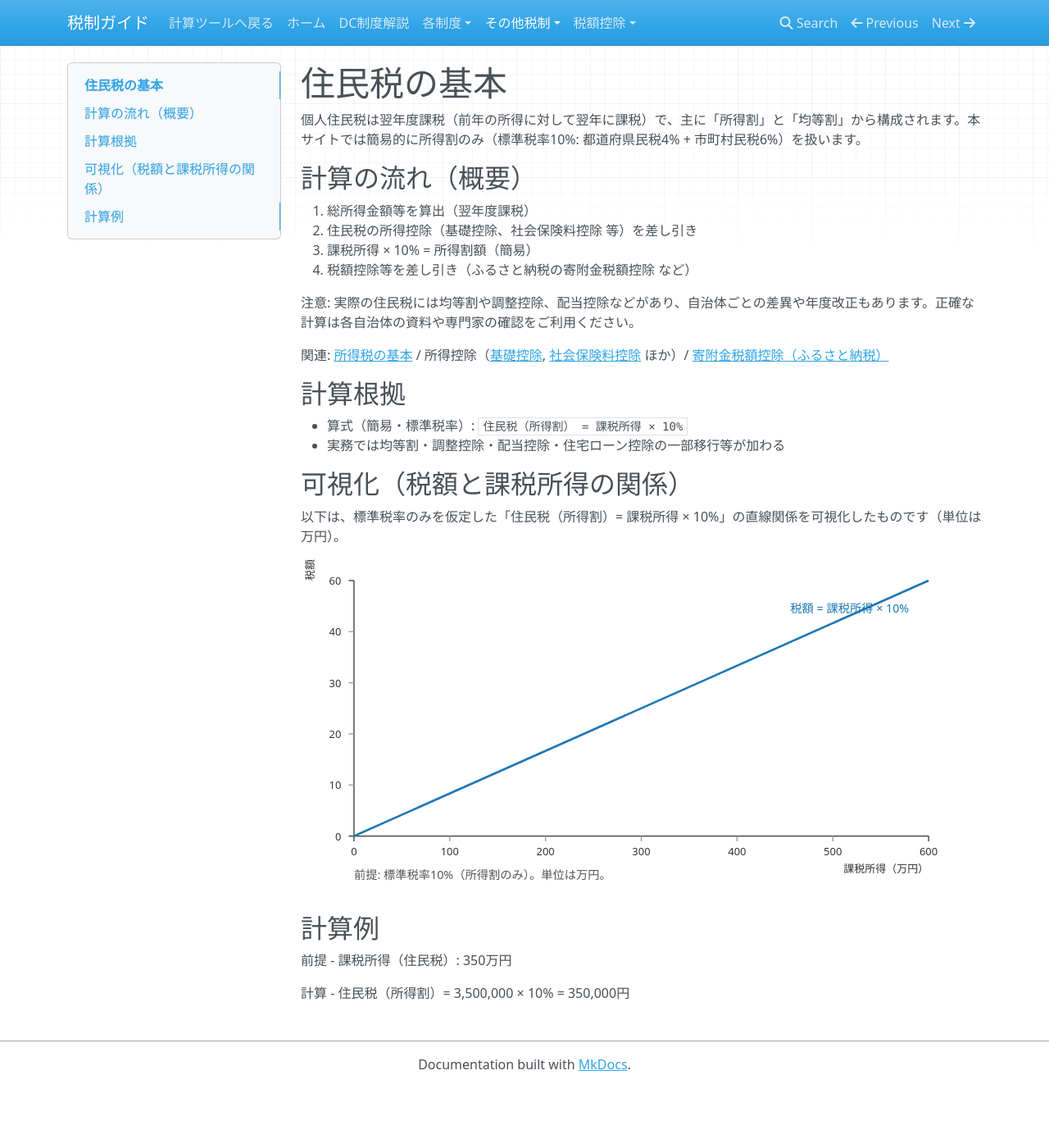
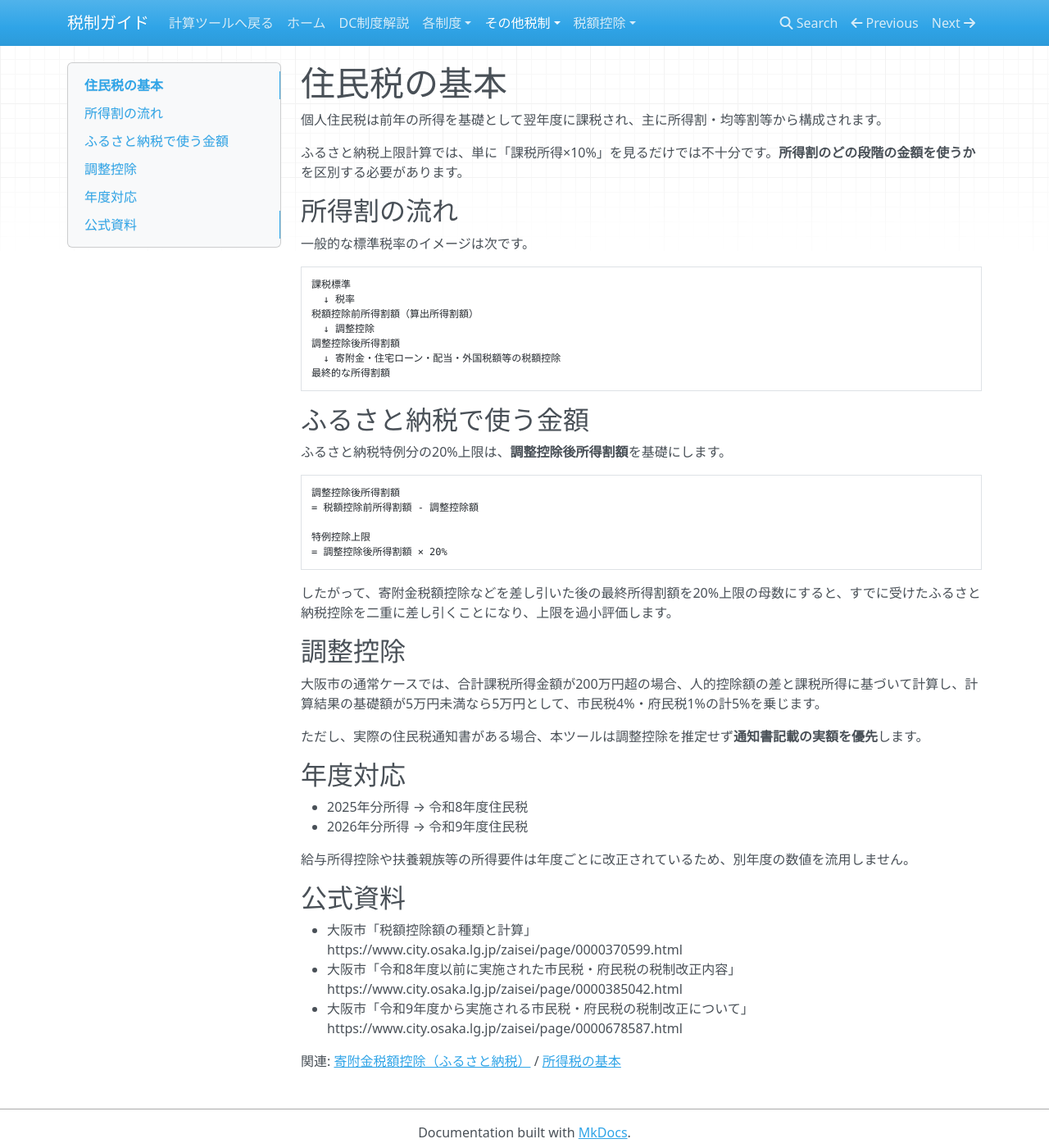
Before and after one commit to KAFKA2306/furutsatotax, an MkDocs documentation site: the page built from docs/住民税の基本.md, in a window 1280 px wide and 1400 px high. Shown: the whole window at 82% size. Built offline with MkDocs 1.6.1, drawn with Linux system fonts in a browser that asks for light colours; nearby versions of some CDN libraries.

Commit message:
docs: distinguish resident-tax levy stages used by furusato cap

````diff
--- a/docs/住民税の基本.md
+++ b/docs/住民税の基本.md
@@ -1,78 +1,57 @@
 # 住民税の基本
 
-個人住民税は翌年度課税（前年の所得に対して翌年に課税）で、主に「所得割」と「均等割」から構成されます。本サイトでは簡易的に所得割のみ（標準税率10%: 都道府県民税4% + 市町村民税6%）を扱います。
+個人住民税は前年の所得を基礎として翌年度に課税され、主に所得割・均等割等から構成されます。
 
-## 計算の流れ（概要）
-1. 総所得金額等を算出（翌年度課税）
-2. 住民税の所得控除（基礎控除、社会保険料控除 等）を差し引き
-3. 課税所得 × 10% = 所得割額（簡易）
-4. 税額控除等を差し引き（ふるさと納税の寄附金税額控除 など）
+ふるさと納税上限計算では、単に「課税所得×10%」を見るだけでは不十分です。**所得割のどの段階の金額を使うか**を区別する必要があります。
 
-注意: 実際の住民税には均等割や調整控除、配当控除などがあり、自治体ごとの差異や年度改正もあります。正確な計算は各自治体の資料や専門家の確認をご利用ください。
+## 所得割の流れ
 
-関連: [所得税の基本](所得税の基本.md) / 所得控除（[基礎控除](基礎控除.md), [社会保険料控除](社会保険料控除.md) ほか）/ [寄附金税額控除（ふるさと納税）](寄附金控除_ふるさと納税.md)
+一般的な標準税率のイメージは次です。
 
-## 計算根拠
-- 算式（簡易・標準税率）: `住民税（所得割） = 課税所得 × 10%`
-- 実務では均等割・調整控除・配当控除・住宅ローン控除の一部移行等が加わる
+```text
+課税標準
+  ↓ 税率
+税額控除前所得割額（算出所得割額）
+  ↓ 調整控除
+調整控除後所得割額
+  ↓ 寄附金・住宅ローン・配当・外国税額等の税額控除
+最終的な所得割額
+```
 
-## 可視化（税額と課税所得の関係）
-以下は、標準税率のみを仮定した「住民税（所得割）= 課税所得 × 10%」の直線関係を可視化したものです（単位は万円）。
+## ふるさと納税で使う金額
 
-<svg viewBox="0 0 640 320" width="100%" height="auto" xmlns="http://www.w3.org/2000/svg" role="img" aria-label="住民税（所得割）=課税所得×10% の直線">
-  <desc>住民税（所得割）は課税所得の10%で増える直線。横軸は課税所得（0〜600万円）、縦軸は税額（0〜60万円）。</desc>
-  <!-- マージン: 左50 上20 右50 下20 / プロット領域: 幅540 高さ240 -->
-  <rect x="0" y="0" width="640" height="320" fill="#fff" />
-  <!-- 軸 -->
-  <line x1="50" y1="260" x2="590" y2="260" stroke="#333" stroke-width="1" />
-  <line x1="50" y1="20" x2="50" y2="260" stroke="#333" stroke-width="1" />
-  <!-- 目盛（x: 0,100,200,300,400,500,600 万円）-->
-  <g fill="#333" font-size="10">
-    <!-- x ticks and labels -->
-    <g>
-      <line x1="50" y1="260" x2="50" y2="265" stroke="#333" />
-      <text x="50" y="278" text-anchor="middle">0</text>
-      <line x1="140" y1="260" x2="140" y2="265" stroke="#999" />
-      <text x="140" y="278" text-anchor="middle">100</text>
-      <line x1="230" y1="260" x2="230" y2="265" stroke="#999" />
-      <text x="230" y="278" text-anchor="middle">200</text>
-      <line x1="320" y1="260" x2="320" y2="265" stroke="#999" />
-      <text x="320" y="278" text-anchor="middle">300</text>
-      <line x1="410" y1="260" x2="410" y2="265" stroke="#999" />
-      <text x="410" y="278" text-anchor="middle">400</text>
-      <line x1="500" y1="260" x2="500" y2="265" stroke="#999" />
-      <text x="500" y="278" text-anchor="middle">500</text>
-      <line x1="590" y1="260" x2="590" y2="265" stroke="#333" />
-      <text x="590" y="278" text-anchor="middle">600</text>
-      <text x="590" y="294" text-anchor="end">課税所得（万円）</text>
-    </g>
-    <!-- y ticks and labels (0,10,20,30,40,50,60) -->
-    <g>
-      <line x1="50" y1="260" x2="45" y2="260" stroke="#333" />
-      <text x="38" y="264" text-anchor="end">0</text>
-      <line x1="50" y1="212" x2="45" y2="212" stroke="#999" />
-      <text x="38" y="216" text-anchor="end">10</text>
-      <line x1="50" y1="164" x2="45" y2="164" stroke="#999" />
-      <text x="38" y="168" text-anchor="end">20</text>
-      <line x1="50" y1="116" x2="45" y2="116" stroke="#999" />
-      <text x="38" y="120" text-anchor="end">30</text>
-      <line x1="50" y1="68" x2="45" y2="68" stroke="#999" />
-      <text x="38" y="72" text-anchor="end">40</text>
-      <line x1="50" y1="20" x2="45" y2="20" stroke="#333" />
-      <text x="38" y="24" text-anchor="end">60</text>
-      <text x="12" y="20" text-anchor="start" transform="rotate(-90 12,20)">税額（万円）</text>
-    </g>
-  </g>
-  <!-- 直線: 税額 = 課税所得 × 10% -->
-  <polyline fill="none" stroke="#1f77b4" stroke-width="2" points="50,260 590,20" />
-  <text x="460" y="50" fill="#1f77b4" font-size="11">税額 = 課税所得 × 10%</text>
-  <!-- キャプション -->
-  <text x="50" y="300" font-size="11" fill="#555">前提: 標準税率10%（所得割のみ）。単位は万円。</text>
-  </svg>
+ふるさと納税特例分の20%上限は、**調整控除後所得割額**を基礎にします。
 
-## 計算例
-前提
-- 課税所得（住民税）: 350万円
+```text
+調整控除後所得割額
+= 税額控除前所得割額 - 調整控除額
 
-計算
-- 住民税（所得割）= 3,500,000 × 10% = 350,000円
+特例控除上限
+= 調整控除後所得割額 × 20%
+```
+
+したがって、寄附金税額控除などを差し引いた後の最終所得割額を20%上限の母数にすると、すでに受けたふるさと納税控除を二重に差し引くことになり、上限を過小評価します。
+
+## 調整控除
+
+大阪市の通常ケースでは、合計課税所得金額が200万円超の場合、人的控除額の差と課税所得に基づいて計算し、計算結果の基礎額が5万円未満なら5万円として、市民税4%・府民税1%の計5%を乗じます。
+
+ただし、実際の住民税通知書がある場合、本ツールは調整控除を推定せず**通知書記載の実額を優先**します。
+
+## 年度対応
+
+- 2025年分所得 → 令和8年度住民税
+- 2026年分所得 → 令和9年度住民税
+
+給与所得控除や扶養親族等の所得要件は年度ごとに改正されているため、別年度の数値を流用しません。
+
+## 公式資料
+
+- 大阪市「税額控除額の種類と計算」
+  https://www.city.osaka.lg.jp/zaisei/page/0000370599.html
+- 大阪市「令和8年度以前に実施された市民税・府民税の税制改正内容」
+  https://www.city.osaka.lg.jp/zaisei/page/0000385042.html
+- 大阪市「令和9年度から実施される市民税・府民税の税制改正について」
+  https://www.city.osaka.lg.jp/zaisei/page/0000678587.html
+
+関連: [寄附金税額控除（ふるさと納税）](寄附金控除_ふるさと納税.md) / [所得税の基本](所得税の基本.md)
````
